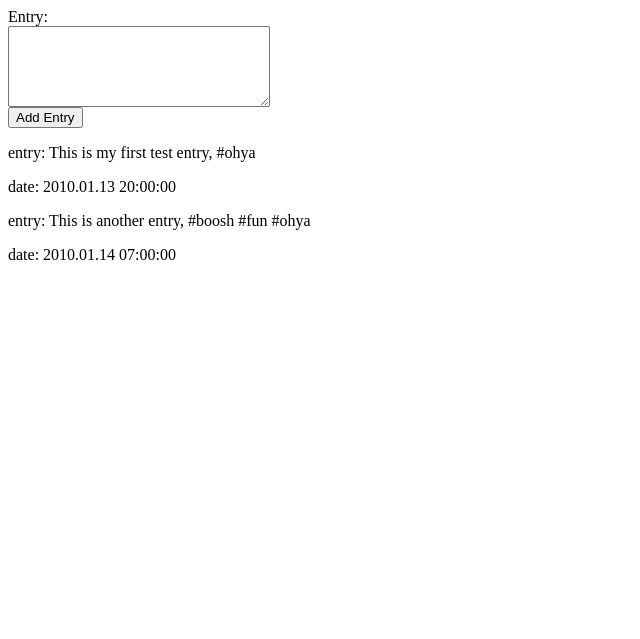
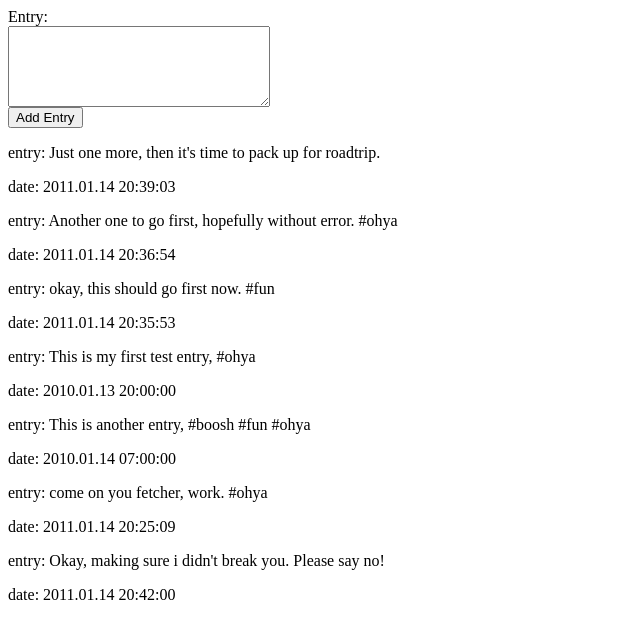
Before and after one commit to citracode/minilog, a PHP site: page /?action=1 in a window 1280 px wide. Shown: the top 639 px of the page, without its empty margins (0-640 px from the left). Run offline with PHP 8.4, Linux system fonts and the light colour scheme.

Commit message:
have basic entry working, writes to xml

```diff
--- a/index.php
+++ b/index.php
@@ -1,24 +1,32 @@
 <?php
+//FUNCTIONS
+
+//END FUNCTIONS
 //CONFIG
 $entryxml = 'testentries.xml';
 $tagxml = 'tag.xml';
 $dateformat = "Y.m.d H:i:s"; //must use php date format: http://www.php.net/manual/en/function.date.php
-if (!file_exists($entryxml)) exit("Failed to open $entryxml.");
-$entxml = simplexml_load_file($entryxml);
-//if (!file_exists($tagxml)) exit("Failed to open $tagxml.");
-//$tagxml = simplexml_load_file($tagxml);
+//open xml
+
+$entxml = simplexml_load_file($entryxml) or die("Failed opening $entryxml: error was '$php_errormsg'"); ;
+//$tagxml = simplexml_load_file($tagxml) or die("Failed opening $tagxml: error was '$php_errormsg'"); ;;
 //END CONFIG
-
-//FUNCTIONS
-
-//END FUNCTIONS
-
 //PROCESSING
 if ("add" == $_GET['action'])
 {
-	 echo "woo add";
+	echo "woo add";
+	$newentry = $entxml->addChild('entry');
+	$newentry->addChild('text',$_POST['entrytext']);
+	$newentry->addChild('date',date($dateformat));
+	$dom = new DOMDocument('1.0');
+	$dom->preserveWhiteSpace = false;
+	$dom->formatOutput = true;
+	$dom->loadXML($entxml->asXML());
+	//Save XML to file - remove this and following line if save not desired
+	$dom->save($entryxml);
+
 }
-if ("tag" == $_GET['action'])
+if ("tag" == $_GET['action'] && isset($_GET['tag']))
 {
 	 echo "woo tag";
 }
--- a/testentries.xml
+++ b/testentries.xml
@@ -1,5 +1,17 @@
-<?xml version='1.0' standalone='yes'?>
+<?xml version="1.0" standalone="yes"?>
 <entries>
+  <entry>
+    <text>Just one more, then it's time to pack up for roadtrip.</text>
+    <date>2011.01.14 20:39:03</date>
+  </entry>
+  <entry>
+    <text>Another one to go first, hopefully without error. #ohya</text>
+    <date>2011.01.14 20:36:54</date>
+  </entry>
+  <entry>
+    <text>okay, this should go first now. #fun</text>
+    <date>2011.01.14 20:35:53</date>
+  </entry>
   <entry>
     <text>This is my first test entry, #ohya</text>
     <date>2010.01.13 20:00:00</date>
@@ -8,4 +20,12 @@
     <text>This is another entry, #boosh #fun #ohya</text>
     <date>2010.01.14 07:00:00</date>
   </entry>
+  <entry>
+    <text>come on you fetcher, work. #ohya</text>
+    <date>2011.01.14 20:25:09</date>
+  </entry>
+  <entry>
+    <text>Okay, making sure i didn't break you. Please say no!</text>
+    <date>2011.01.14 20:42:00</date>
+  </entry>
 </entries>
```
Also changed, not shown: 1 other file. Lines whose indentation alone changed are shown as unchanged.
